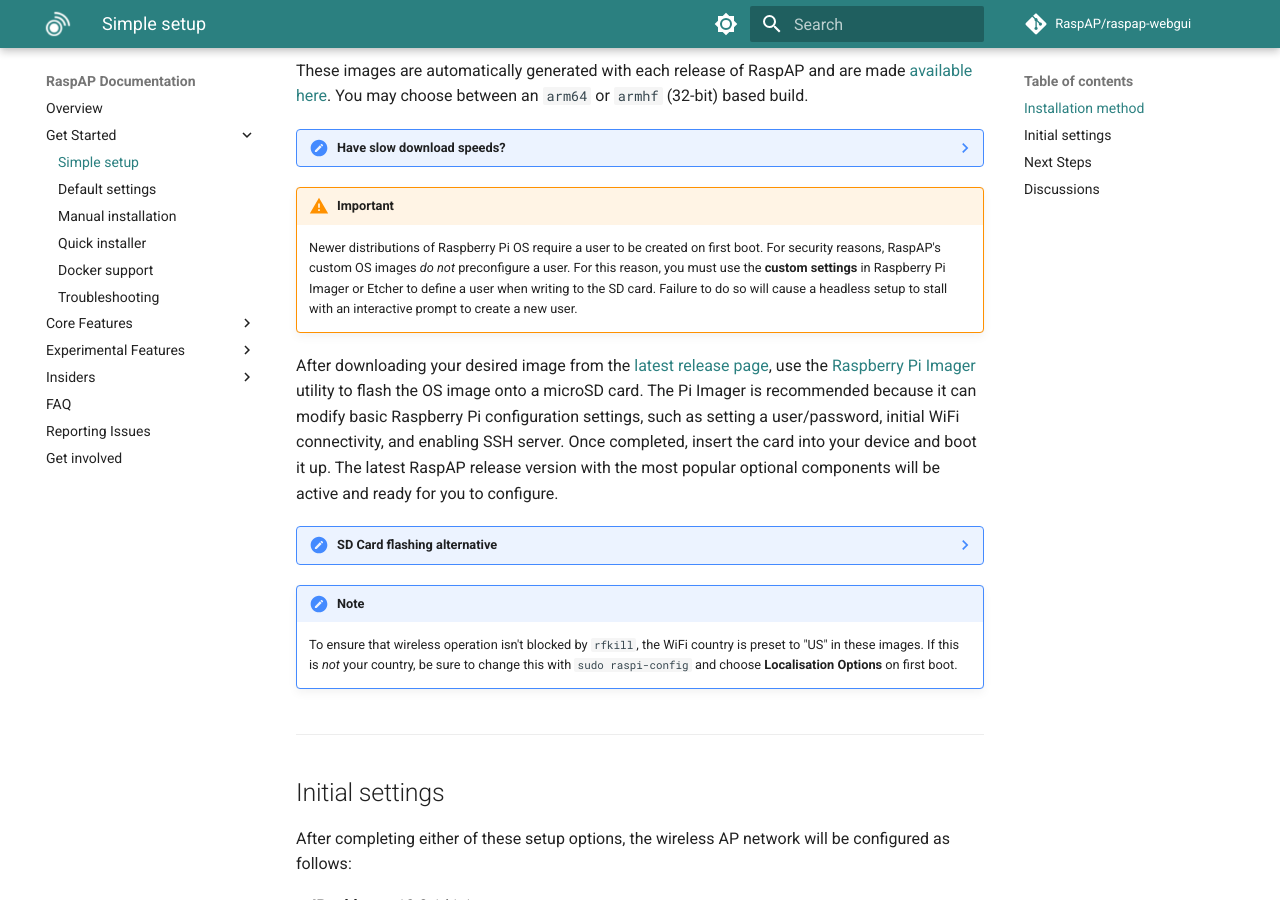
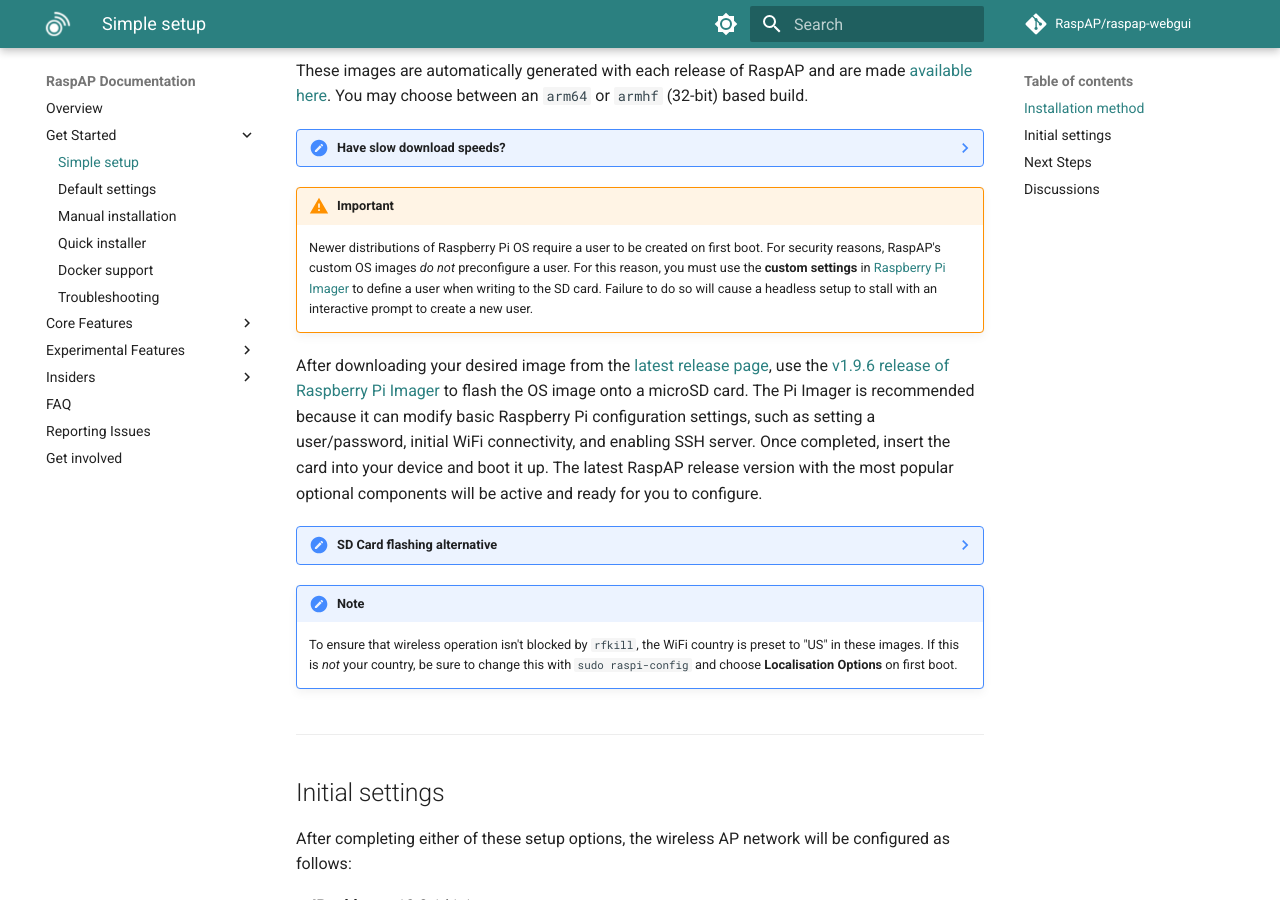
Before and after one commit to RaspAP/raspap-docs, an MkDocs documentation site: the page built from docs/get-started/simple-setup.md, in a window 1280 px wide and 900 px high, scrolled down 659 px. Built offline with MkDocs 1.6.1 and Material for MkDocs 9.7.7, drawn with Linux system fonts in a browser that asks for light colours; comment, search, counter and statistics services are not loaded.

Commit message:
Update rpi-imager references w/ v1.9.6

```diff
--- a/docs/get-started/simple-setup.md
+++ b/docs/get-started/simple-setup.md
@@ -19,12 +19,12 @@
         As a courtesy, starting with v3.4.1, we've made available Torrent files for the image. The downloads will still come from Github, but it will be able to completely finish without falling victim to Github's token timeout issues. Please connect with us if you still have issues downloading. If you prefer to not utilize the Torrent method, there are a few other methods suggested in [this GitHub thread](https://github.com/orgs/community/discussions/169381).
 
     !!! warning "Important"
-        Newer distributions of Raspberry Pi OS require a user to be created on first boot. For security reasons, RaspAP's custom OS images _do not_ preconfigure a user. For this reason, you must use the **custom settings** in Raspberry Pi Imager or Etcher to define a user when writing to the SD card. Failure to do so will cause a headless setup to stall with an interactive prompt to create a new user.
+        Newer distributions of Raspberry Pi OS require a user to be created on first boot. For security reasons, RaspAP's custom OS images _do not_ preconfigure a user. For this reason, you must use the **custom settings** in [Raspberry Pi Imager](https://github.com/raspberrypi/rpi-imager/releases/tag/v1.9.6) to define a user when writing to the SD card. Failure to do so will cause a headless setup to stall with an interactive prompt to create a new user.
 
-    After downloading your desired image from the [latest release page](https://github.com/RaspAP/raspap-webgui/releases/latest), use the [Raspberry Pi Imager](https://www.raspberrypi.com/software/) utility to flash the OS image onto a microSD card. The Pi Imager is recommended because it can modify basic Raspberry Pi configuration settings, such as setting a user/password, initial WiFi connectivity, and enabling SSH server. Once completed, insert the card into your device and boot it up. The latest RaspAP release version with the most popular optional components will be active and ready for you to configure.
+    After downloading your desired image from the [latest release page](https://github.com/RaspAP/raspap-webgui/releases/latest), use the [v1.9.6 release of Raspberry Pi Imager](https://github.com/raspberrypi/rpi-imager/releases/tag/v1.9.6) to flash the OS image onto a microSD card. The Pi Imager is recommended because it can modify basic Raspberry Pi configuration settings, such as setting a user/password, initial WiFi connectivity, and enabling SSH server. Once completed, insert the card into your device and boot it up. The latest RaspAP release version with the most popular optional components will be active and ready for you to configure.
 
     ??? note "SD Card flashing alternative"
-        [balenaEtcher](https://www.balena.io/etcher) is an alternative to [Raspberry Pi Imager](https://www.raspberrypi.com/software/), but it does not offer the ability to modify the basic Raspberry Pi configuration settings mentioned above.
+        [balenaEtcher](https://etcher.balena.io/) is an alternative to [Raspberry Pi Imager](https://www.raspberrypi.com/software/), but it does not offer the ability to modify the basic Raspberry Pi configuration settings mentioned above. In this event, you can enable remote access and [configure a user manually](https://www.raspberrypi.com/documentation/computers/configuration.html#remote-access).
 
     !!! note Note
         To ensure that wireless operation isn't blocked by `rfkill`, the WiFi country is preset to "US" in these images. If this is _not_ your country, be sure to change this with `sudo raspi-config` and choose **Localisation Options** on first boot.
```
